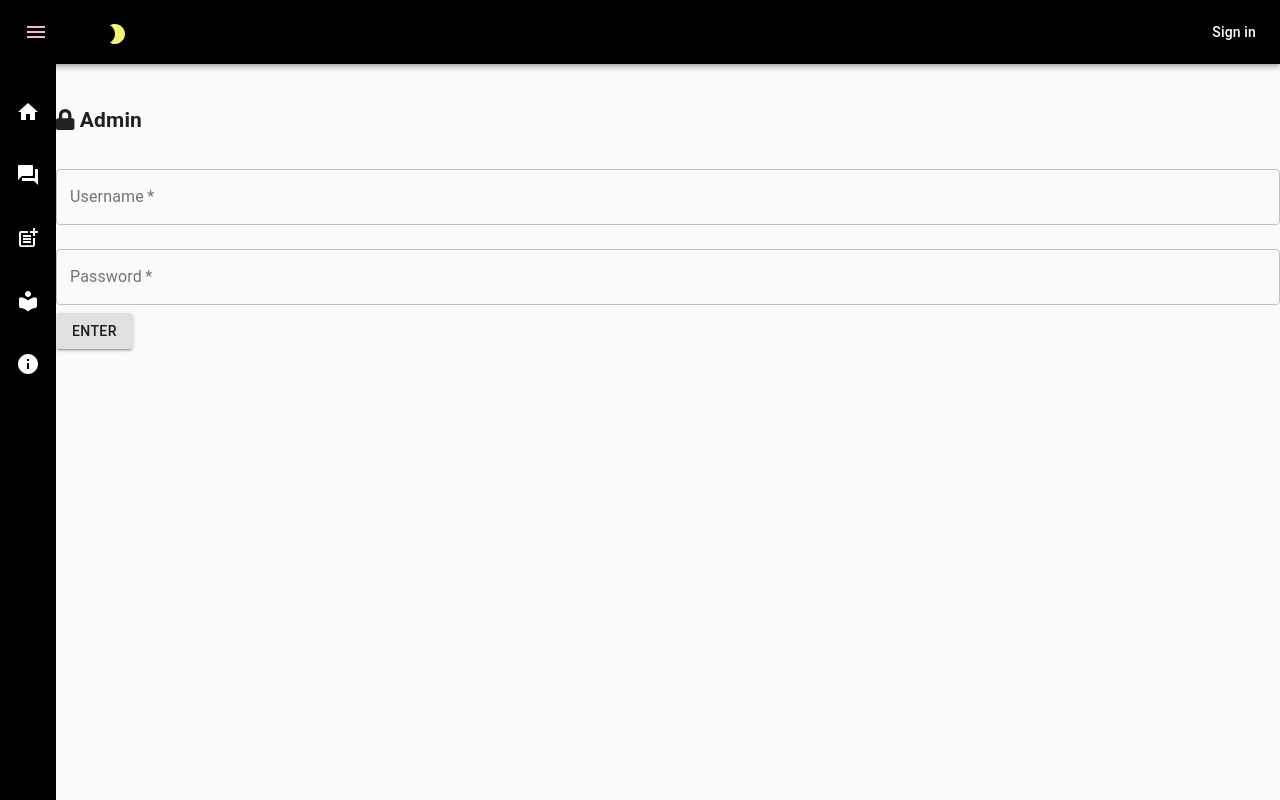
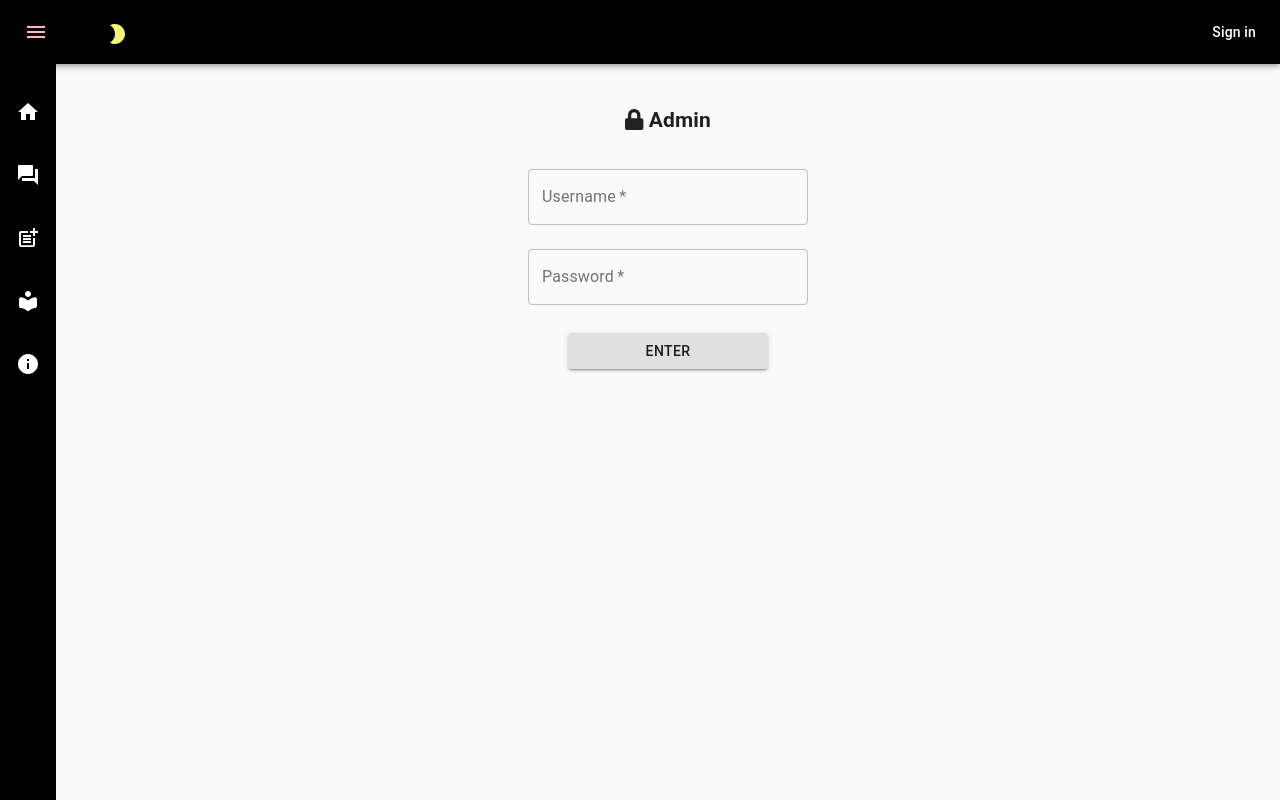
Before and after one commit to Perrottarichard/fern-psy, a React (Create React App) app: page /adLogin in a window 1280 px wide. Built offline with nearby package versions, Linux system fonts and the light colour scheme; no server answers; a web font is replaced by a local one.

Commit message:
fix adminlogin styles, switch styles

```diff
--- a/src/components/About.js
+++ b/src/components/About.js
@@ -1,6 +1,6 @@
 import React, { useState } from 'react';
 import {makeStyles} from '@material-ui/core/styles'
-import { Container, Card, Typography, Avatar, Switch, Button } from '@material-ui/core';
+import { Container, Card, Typography, Avatar, Switch, Button, FormControlLabel } from '@material-ui/core';
 import CatFernGraphic from '../assets/undraw_friends_r511.svg';
 import { FontAwesomeIcon } from '@fortawesome/react-fontawesome';
 import { faFacebook, faLine } from '@fortawesome/free-brands-svg-icons'
@@ -114,11 +114,16 @@ const About = () => {
       <div
         className={classes.switchContainer}
       >
-        <Switch
-          icon={<Translate fontSize='small'/>}
+        <FormControlLabel
+        value={isEng}
+        control={<Switch
           onChange={toggleLanguage}
-          value={isEng}
+          checked={isEng}
+        />}
+        label={'Th-En'}
+        labelPlacement='top'
         />
+
       </div>
       <div
         className={classes.imageContainer}
--- a/src/components/AdminLoginForm.js
+++ b/src/components/AdminLoginForm.js
@@ -48,11 +48,11 @@ const AdminLoginForm = (props) => {
   }
   return (
     <div className='container' id='admin-login-form'>
-      <div>
+      <div style={{display: 'flex', justifyContent: 'center'}}>
         <h2 ><FontAwesomeIcon icon={faLock}  />{' '}Admin{' '}</h2>
       </div>
-      <div id='form-div' >
-        <form onSubmit={submitLogin}>
+      <div id='form-div' style={{display: 'flex', justifyContent: 'center'}} >
+        <form onSubmit={submitLogin} style={{display: 'flex', flexDirection: 'column', justifyContent: 'center'}}>
 
             <TextField
             onChange={handleChangeUser}
@@ -60,7 +60,7 @@ const AdminLoginForm = (props) => {
             variant="outlined"
             margin="normal"
             required
-            fullWidth
+            style={{width: 280}}
             label='Username'
             >
             </TextField>
@@ -73,7 +73,7 @@ const AdminLoginForm = (props) => {
             variant="outlined"
             margin="normal"
             required
-            fullWidth
+            style={{width: 280}}
             label='Password'
             >
             </TextField>
@@ -82,6 +82,7 @@ const AdminLoginForm = (props) => {
             id='admin-submit-login'
             type="submit"
             variant='contained'
+            style={{width: 200, alignSelf:'center', marginTop: 20}}
             >
               Enter
             </Button>
--- a/src/components/ArticlesDisplay.js
+++ b/src/components/ArticlesDisplay.js
@@ -12,36 +12,38 @@ const useStyles = makeStyles((theme) => ({
   container: {
     display: 'flex',
     flexDirection: 'row',
-    justifyContent: 'flex-start',
+    justifyContent: 'center',
     flexWrap: 'wrap',
-    margin: 20,
+    marginLeft: 10,
+    marginRight: 10,
     padding: 0
   },
   card: {
     display: 'flex',
-    height: 360,
-    width: 300,
-    marginRight: 20,
-    marginTop: 20,
+    height: 330,
+    width: 290,
+    marginRight: 'auto',
+    marginLeft: 'auto',
+    marginTop: 10,
     paddingTop: 0,
   },
   cardActionArea: {
     display: 'flex',
     flexDirection: 'column',
-    width: 300,
+    width: 290,
     margin: 0,
     padding: 0
   },
   cardMedia: {
     display: 'flex',
-    width: 300,
+    width: 290,
     height: 225
   },
   cardContent: {
     display: 'flex',
     flexDirection: 'column',
     marginBottom: 'auto',
-    width: 300,
+    width: 290,
   },
 }));
 
@@ -96,7 +98,7 @@ const ArticleDisplay = () => {
               </CardActionArea>
 
             </Card>
-) : null}
+) :'No articles yet'}
     </Container>
   )
 }
--- a/src/components/MyNavbar.js
+++ b/src/components/MyNavbar.js
@@ -1,5 +1,5 @@
 import React from 'react';
-import { Switch, Route, Link, useHistory, Redirect } from 'react-router-dom'
+import { Switch, Route, Link, useHistory} from 'react-router-dom'
 import { useSelector, useDispatch } from 'react-redux';
 import clsx from 'clsx';
 import { makeStyles, withStyles} from '@material-ui/core/styles';
@@ -45,6 +45,9 @@ import AdminHome from './AdminHome';
 const CustomSwitchDark = withStyles((theme) => ({
   switchBase: {
     color: '#f5f578',
+    '&$track': {
+      backgroundColor: 'gray'
+    },
     '&$checked': {
       color: '#ebb757'
     },
@@ -205,6 +208,7 @@ export default function MyNavbar({activeUser, forumAnswered, prefersDarkMode, se
           onChange={handleModeChange}
           icon={<Brightness2/>}
           checkedIcon={<WbSunny/>}
+          checked={prefersDarkMode === false}
           />
           <div className={classes.title}>
 
@@ -237,7 +241,10 @@ export default function MyNavbar({activeUser, forumAnswered, prefersDarkMode, se
         disableDiscovery={iOS}
       >
         <div className={classes.toolbarIcon}>
-        <Button className={classes.hiddenButtonForAdmin} onClick={() => history.push('adLogin')}>
+        <Button className={classes.hiddenButtonForAdmin} onClick={() => {
+          handleDrawerClose()
+          history.push('adLogin')}
+        }>
            </Button>
           <IconButton onClick={handleDrawerClose}>
             <ChevronLeftIcon style={{color: 'lightpink'}}/>
```
